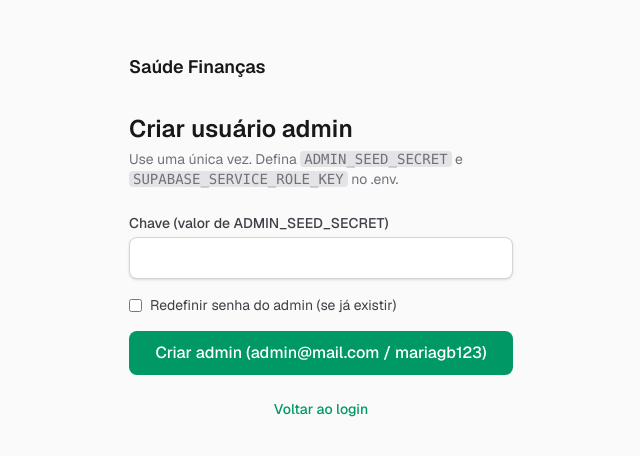
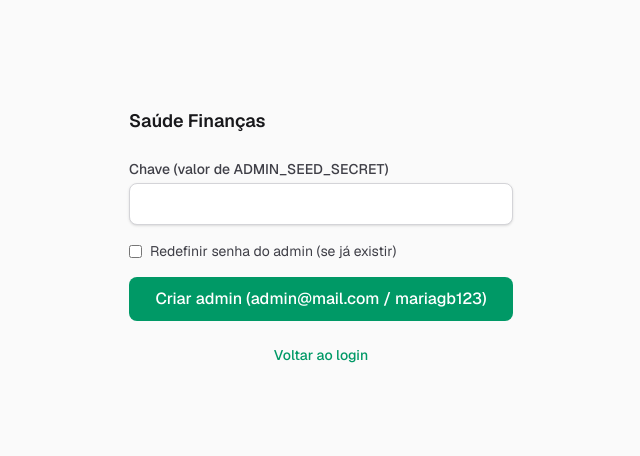
Before and after one commit to caiobraga/saude-financas, a Next.js app: page /setup-admin in a window 1280 px wide. Shown: the part 164-620 px from the top of the page, without its empty margins (319-959 px from the left). Built offline with nearby package versions, Linux system fonts and the light colour scheme.

Commit message:
change criar usuário admin

```diff
--- a/app/setup-admin/page.tsx
+++ b/app/setup-admin/page.tsx
@@ -43,13 +43,7 @@ export default function SetupAdminPage() {
         >
           Saúde Finanças
         </Link>
-        <h1 className="mt-8 text-2xl font-semibold text-zinc-900 dark:text-white">
-          Criar usuário admin
-        </h1>
-        <p className="mt-1 text-sm text-zinc-500 dark:text-zinc-400">
-          Use uma única vez. Defina <code className="rounded bg-zinc-200 px-1 dark:bg-zinc-700">ADMIN_SEED_SECRET</code> e{" "}
-          <code className="rounded bg-zinc-200 px-1 dark:bg-zinc-700">SUPABASE_SERVICE_ROLE_KEY</code> no .env.
-        </p>
+
         <form onSubmit={handleSubmit} className="mt-6 space-y-4">
           <div>
             <label
```
